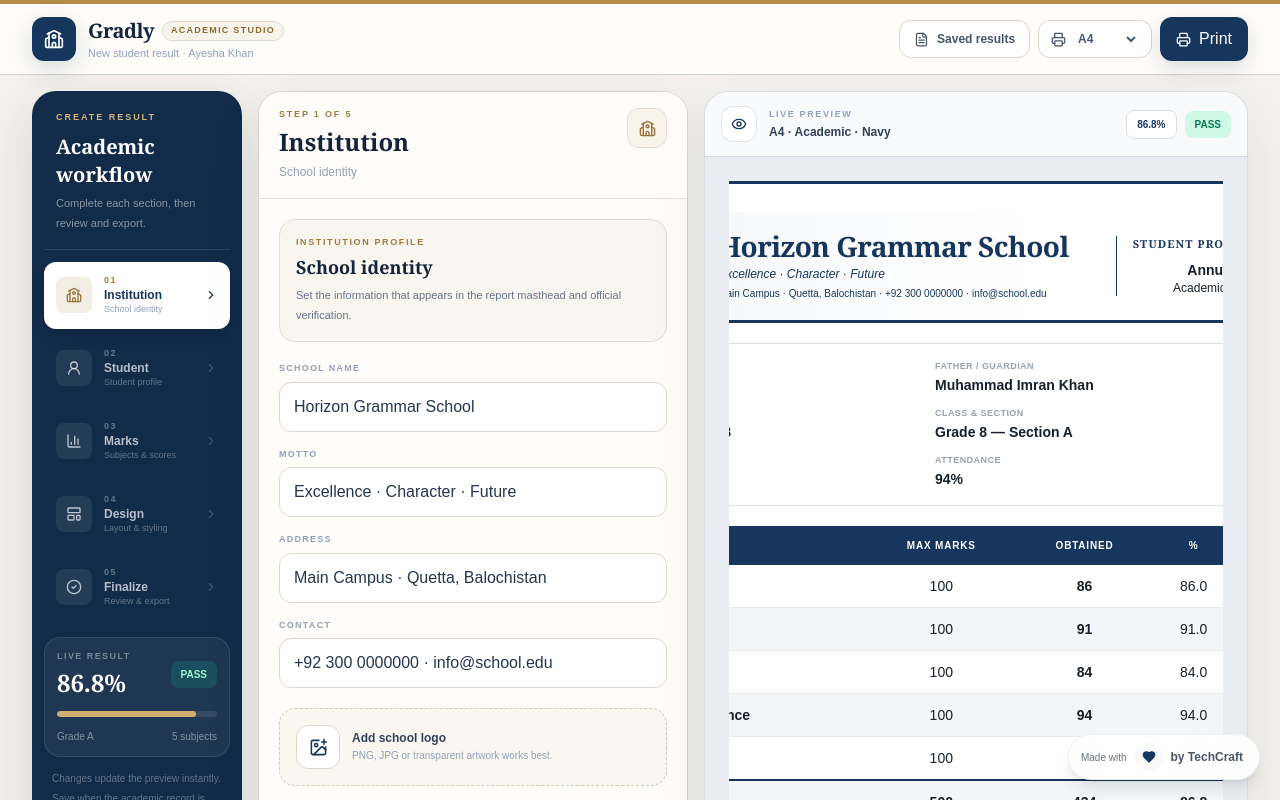
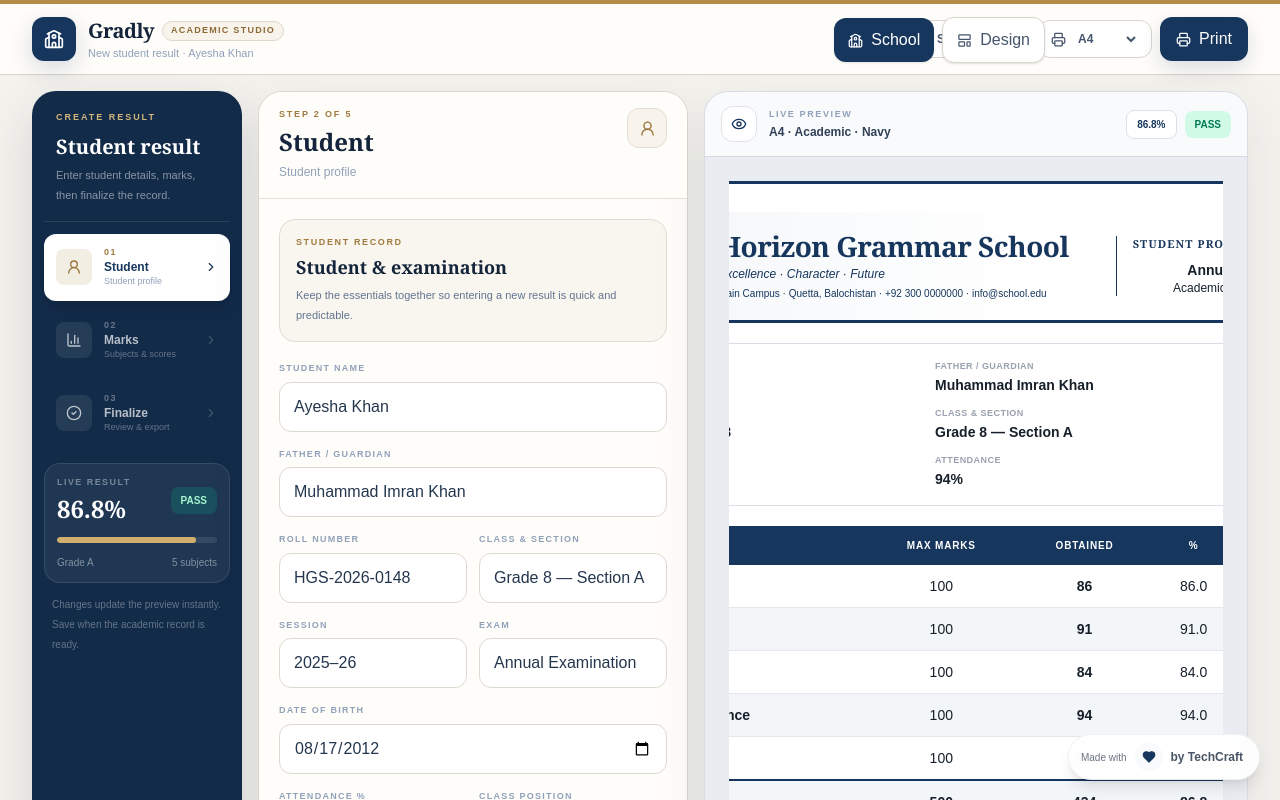
Before and after one commit to merajNizBaloch/gradly, a Next.js app: page / in a window 1280 px wide. Shown: the top 800 px of the page. Built offline with nearby package versions, Linux system fonts and the light colour scheme.

Commit message:
Mount safe school and design settings

```diff
--- a/src/app/layout.tsx
+++ b/src/app/layout.tsx
@@ -5,6 +5,7 @@ import SiteFooter from "./components/site-footer";
 import ResultDownload from "./components/result-download";
 import SchoolLogoSync from "./components/school-logo-sync";
 import ResultCardStyles from "./components/result-card-styles";
+import SafeGlobalSettings from "./components/safe-global-settings";
 
 export const metadata: Metadata = {
   title: "Gradly — Academic Result Studio",
@@ -18,6 +19,7 @@ export default function RootLayout({ children }: Readonly<{ children: React.Reac
         <Suspense fallback={null}>
           {children}
           <SchoolLogoSync />
+          <SafeGlobalSettings />
           <ResultCardStyles />
           <ResultDownload />
           <SiteFooter />
```
